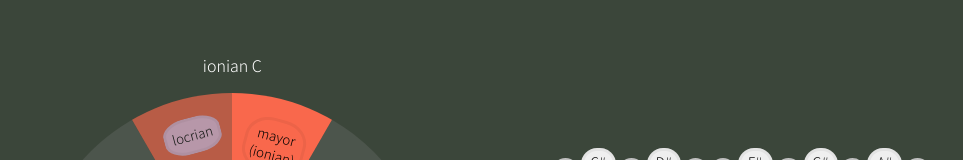
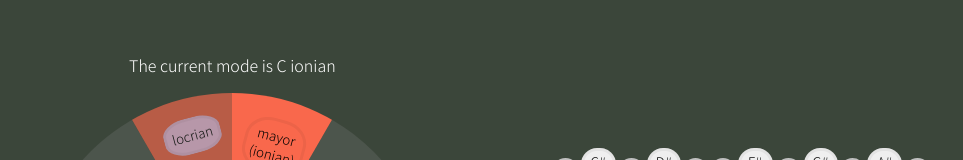
Before and after one commit to istng/music-theory-web, a React (Create React App) app: page / in a window 1280 px wide. Shown: the part 119-279 px from the top of the page, without its empty margins (158-1121 px from the left). Built offline with nearby package versions, Linux system fonts and the light colour scheme.

Commit message:
add current mode text

```diff
--- a/src/components/music_circle.js
+++ b/src/components/music_circle.js
@@ -31,7 +31,7 @@ export class MusicCircle extends React.Component {
     return (
         <div className='music-circle-section'>
           <div className='music-circle-text'>
-            <p> { this.state.currentMainMode.name } { this.state.currentMainNote.join('/') }</p>
+            <p> The current mode is { this.state.currentMainNote.join('/') } { this.state.currentMainMode.name } </p>
           </div>
           <div className='circle-container'>
             <ModesCircle className='modes-circle-component' modes={classicModes} changeMode={(mode) => {this.changeMode(mode)}}/>
```
